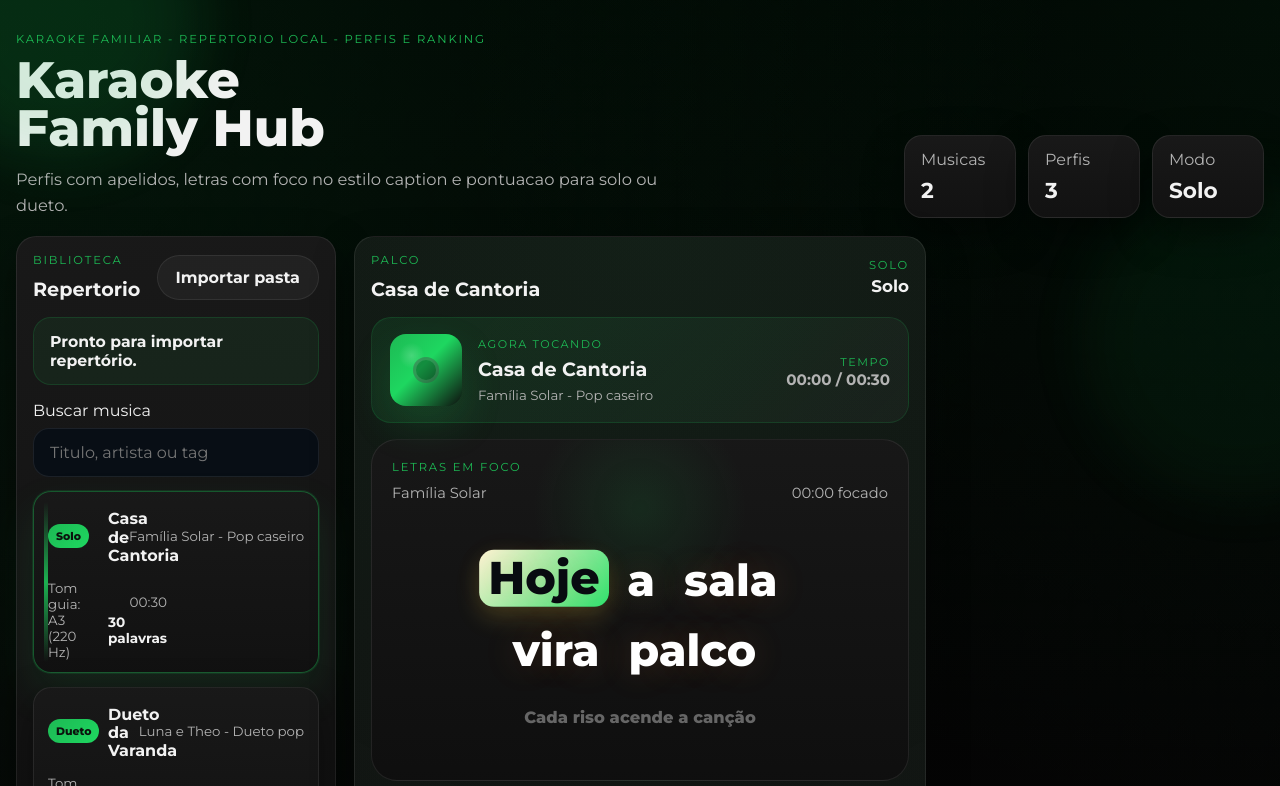
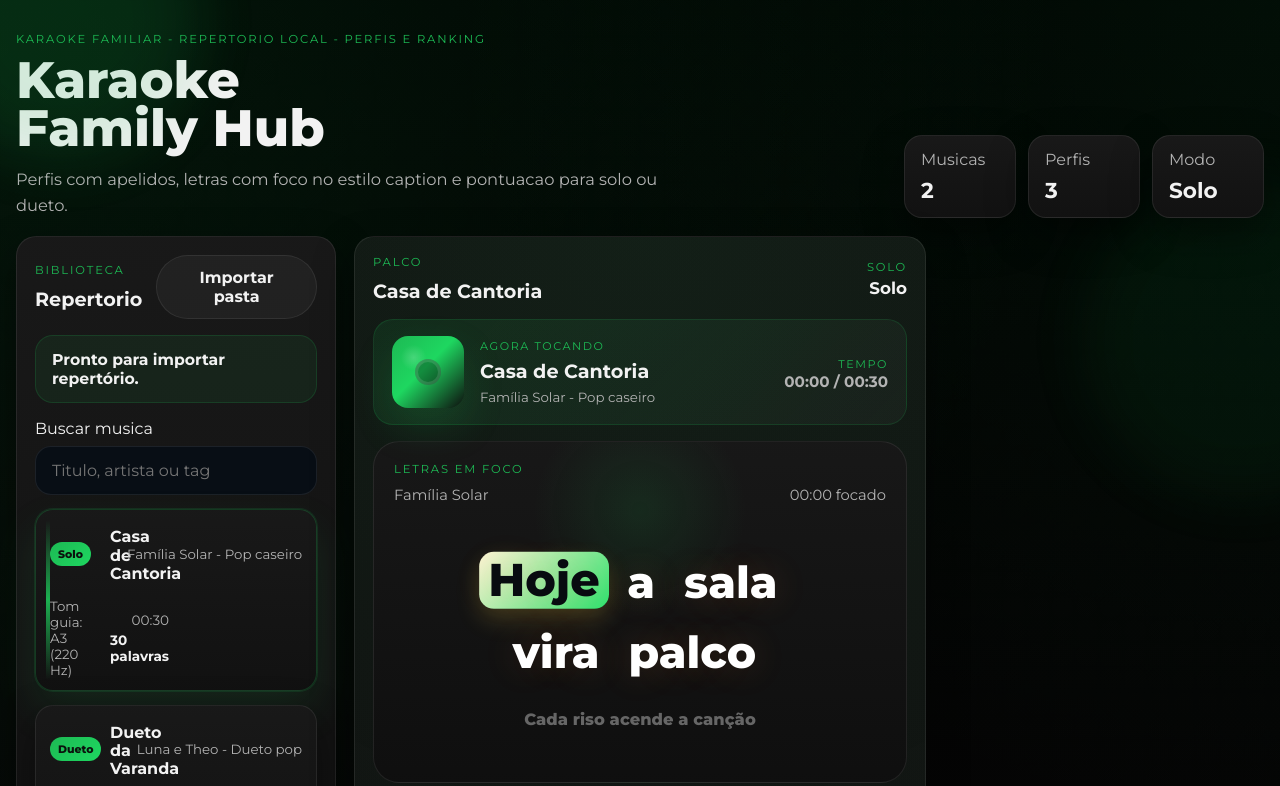
Before and after one commit to gabrielbelmiro/karaoke-family-hub, a website built with Vite: page index.html in a window 1280 px wide. In both pictures the pointer is over the button 176 px from the left and 584 px from the top of the page. Shown: the top 786 px of the page. Built offline with nearby package versions, Linux system fonts and the light colour scheme.

Commit message:
style: polish spacing and hover states

```diff
--- a/styles.css
+++ b/styles.css
@@ -167,7 +167,7 @@ h1 {
 
 .panel {
   border-radius: var(--radius);
-  padding: 16px;
+  padding: 18px;
 }
 
 .panel-header {
@@ -210,6 +210,13 @@ h1 {
 .song-card:hover,
 .profile-pill:hover {
   transform: translateY(-2px);
+}
+
+.song-card:hover,
+.profile-pill:hover,
+.ranking-list li:hover,
+.history-list li:hover {
+  box-shadow: 0 14px 30px rgba(0, 0, 0, 0.28);
 }
 
 .search {
@@ -279,6 +286,10 @@ h1 {
   box-shadow:
     0 0 0 1px rgba(29, 185, 84, 0.14),
     0 20px 44px rgba(29, 185, 84, 0.12);
+}
+
+.song-card:hover {
+  border-color: rgba(29, 185, 84, 0.24);
 }
 
 .song-card strong {
@@ -800,6 +811,7 @@ h1 {
   display: grid;
   gap: 10px;
   padding: 14px;
+  background: rgba(255, 255, 255, 0.03);
 }
 
 .session-summary div {
```
